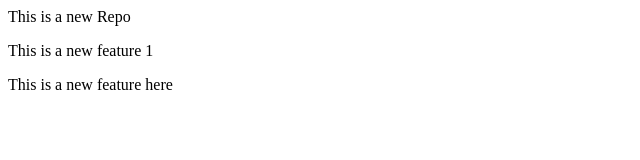
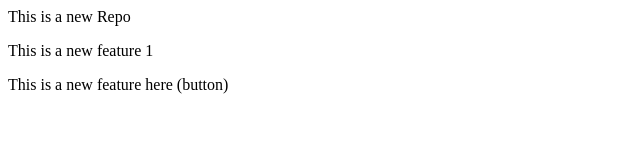
Before and after one commit to gowdapooja555/LocalRepo, a plain HTML site: page index.html in a window 1280 px wide. Shown: the full height of the page, 0-640 px from the left. Drawn offline with Linux system fonts and the light colour scheme.

Commit message:
by mistake

```diff
--- a/index.html
+++ b/index.html
@@ -1,3 +1,3 @@
 <p>This is a new Repo</p>
 <p>This is a new feature 1</p>
-<p>This is a new feature here</p>
+<p>This is a new feature here (button)</p>
```
